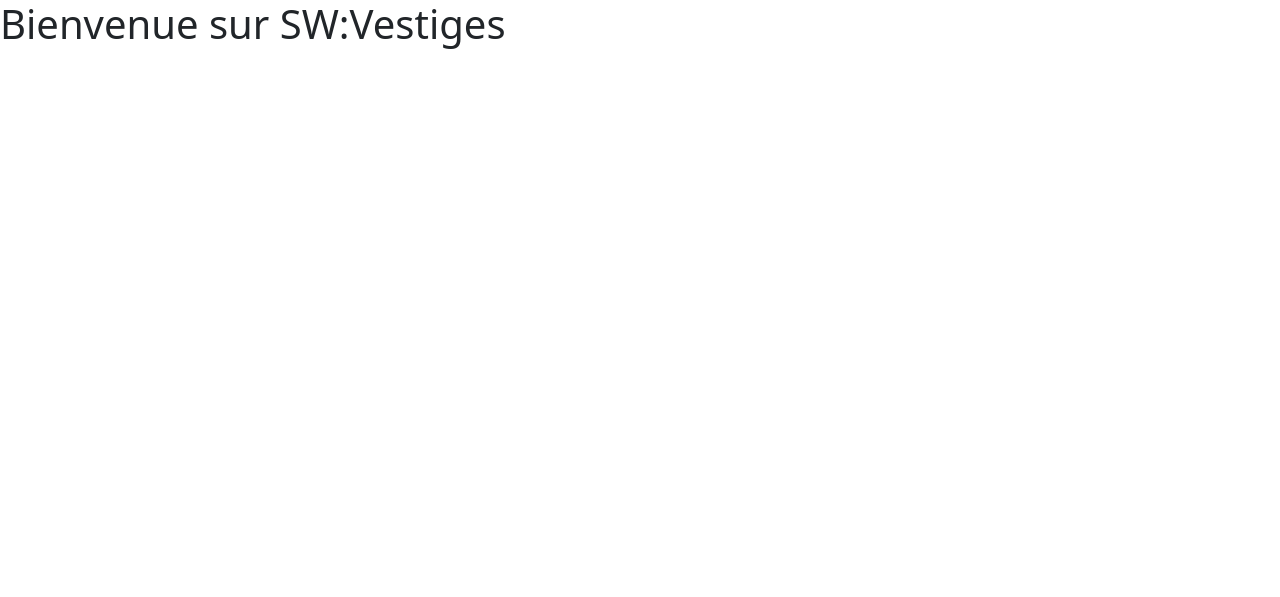
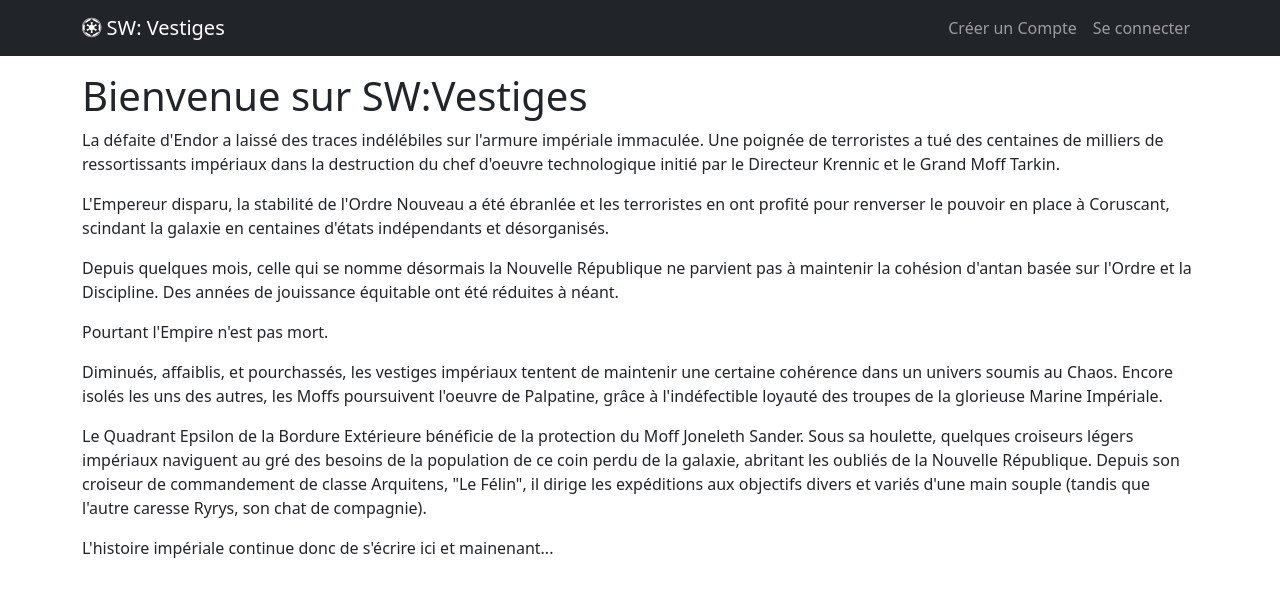
Before and after one commit to jumboduck/sw-vestiges, a Django app: page / in a window 1280 px wide. Shown: the top 597 px of the page. Run offline with Django 3.2, Linux system fonts and the light colour scheme.

Commit message:
Begin creation of navigation

```diff
--- a/home/templates/home/index.html
+++ b/home/templates/home/index.html
@@ -2,5 +2,56 @@
 {% load static %}
 
 {% block content %}
-    <h1>Bienvenue sur SW:Vestiges</h1>
+<div class="container">
+    <div class="row">
+        <div class="col">
+            <h1>Bienvenue sur SW:Vestiges</h1>
+
+            <p>
+                La défaite d'Endor a laissé des traces indélébiles sur l'armure
+                impériale immaculée. Une poignée de terroristes a tué des
+                centaines de milliers de ressortissants impériaux dans la
+                destruction du chef d'oeuvre technologique initié par le
+                Directeur Krennic et le Grand Moff Tarkin.
+            </p>
+
+            <p>
+                L'Empereur disparu, la stabilité de l'Ordre Nouveau a été
+                ébranlée et les terroristes en ont profité pour renverser le
+                pouvoir en place à Coruscant, scindant la galaxie en centaines
+                d'états indépendants et désorganisés.
+            </p>
+            <p>
+                Depuis quelques mois, celle qui se nomme désormais la Nouvelle
+                République ne parvient pas à maintenir la cohésion d'antan basée
+                sur l'Ordre et la Discipline. Des années de jouissance équitable
+                ont été réduites à néant.
+            </p>
+
+            <p>Pourtant l'Empire n'est pas mort.</p>
+
+            <p>
+                Diminués, affaiblis, et pourchassés, les vestiges impériaux
+                tentent de maintenir une certaine cohérence dans un univers
+                soumis au Chaos. Encore isolés les uns des autres, les Moffs
+                poursuivent l'oeuvre de Palpatine, grâce à l'indéfectible
+                loyauté des troupes de la glorieuse Marine Impériale.
+            </p>
+            <p>
+                Le Quadrant Epsilon de la Bordure Extérieure bénéficie de la
+                protection du Moff Joneleth Sander. Sous sa houlette, quelques
+                croiseurs légers impériaux naviguent au gré des besoins de la
+                population de ce coin perdu de la galaxie, abritant les oubliés
+                de la Nouvelle République. Depuis son croiseur de commandement
+                de classe Arquitens, "Le Félin", il dirige les expéditions aux
+                objectifs divers et variés d'une main souple (tandis que l'autre
+                caresse Ryrys, son chat de compagnie).
+            </p>
+            <p>
+                L'histoire impériale continue donc de s'écrire ici et
+                mainenant...
+            </p>
+        </div>
+    </div>
+</div>
 {% endblock %}
--- a/templates/base.html
+++ b/templates/base.html
@@ -12,6 +12,7 @@
 
     {% block corecss %}
         <link href="https://cdn.jsdelivr.net/npm/bootstrap@5.0.1/dist/css/bootstrap.min.css" rel="stylesheet" integrity="sha384-+0n0xVW2eSR5OomGNYDnhzAbDsOXxcvSN1TPprVMTNDbiYZCxYbOOl7+AMvyTG2x" crossorigin="anonymous">
+        <link rel="stylesheet" href="https://cdnjs.cloudflare.com/ajax/libs/font-awesome/5.15.3/css/all.min.css" integrity="sha512-iBBXm8fW90+nuLcSKlbmrPcLa0OT92xO1BIsZ+ywDWZCvqsWgccV3gFoRBv0z+8dLJgyAHIhR35VZc2oM/gI1w==" crossorigin="anonymous" referrerpolicy="no-referrer" />
     {% endblock %}
 
     {% block extra_css %}
@@ -20,7 +21,6 @@
     {% block corejs %}
         <script src="https://cdn.jsdelivr.net/npm/bootstrap@5.0.1/dist/js/bootstrap.bundle.min.js" integrity="sha384-gtEjrD/SeCtmISkJkNUaaKMoLD0//ElJ19smozuHV6z3Iehds+3Ulb9Bn9Plx0x4" crossorigin="anonymous"></script>
         <script src="https://cdn.jsdelivr.net/npm/@popperjs/core@2.9.2/dist/umd/popper.min.js" integrity="sha384-IQsoLXl5PILFhosVNubq5LC7Qb9DXgDA9i+tQ8Zj3iwWAwPtgFTxbJ8NT4GN1R8p" crossorigin="anonymous"></script>
-        <script src="https://cdn.jsdelivr.net/npm/bootstrap@5.0.1/dist/js/bootstrap.min.js" integrity="sha384-Atwg2Pkwv9vp0ygtn1JAojH0nYbwNJLPhwyoVbhoPwBhjQPR5VtM2+xf0Uwh9KtT" crossorigin="anonymous"></script>
     {% endblock %}
 
     {% block extra_js %}
@@ -29,7 +29,50 @@
     <title>SW: Vestiges {% block extra_title %}{% endblock %}</title>
   </head>
   <body>
-    <header class="container-fluid fixed-top"></header>
+    <header class="container-fluid px-0 mb-3">
+        <nav class="navbar navbar-expand-lg navbar-dark bg-dark">
+            <div class="container">
+                <a class="navbar-brand" href="{% url 'home' %}"><i class="fab fa-empire"></i> SW: Vestiges</a>
+                <button class="navbar-toggler" type="button" data-bs-toggle="collapse" data-bs-target="#navbarNav" aria-controls="navbarNav" aria-expanded="false" aria-label="Toggle navigation">
+                    <span class="navbar-toggler-icon"></span>
+                </button>
+                <div class="collapse navbar-collapse d-flex justify-content-end" id="navbarNav">
+                    <ul class="navbar-nav">
+                        {% if request.user.is_authenticated %}
+                            <li class="nav-item">
+                                <a class="nav-link" aria-current="page" href="#">Situation</a>
+                            </li>
+                            <li class="nav-item">
+                                <a class="nav-link" href="#">Personnage</a>
+                            </li>
+                            {% if request.user.is_superuser %}
+                            <li class="nav-item">
+                                <a class="nav-link" href="{% url 'admin:index' %}">Administration</a>
+                            </li>
+                            {% endif %}
+                            <li class="nav-item dropdown">
+                                <a class="nav-link dropdown-toggle" href="#" id="compteDropdown" role="button" data-bs-toggle="dropdown" aria-expanded="false">
+                                    <i class="far fa-user-circle"></i><span class="sr-only">Compte</span>
+                                </a>
+                                <ul class="dropdown-menu" aria-labelledby="compteDropdown">
+                                    <li><a class="dropdown-item" href="#">Profil Utilisateur</a></li>
+                                    <li><hr class="dropdown-divider"></li>
+                                    <li><a class="dropdown-item" href="{% url 'account_logout' %}">Log Out</a></li>
+                                </ul>
+                            </li>
+                        {% else %}
+                            <li class="nav-item">
+                                <a href="{% url 'account_signup' %}" class="nav-link">Créer un Compte</a>
+                            </li>
+                            <li class="nav-item">
+                                <a href="{% url 'account_login' %}" class="nav-link">Se connecter</a>
+                            </li>
+                        {% endif %}
+                    </ul>
+                </div>
+            </div>
+        </nav>
+    </header>
 
     {% if messages %}
         <div class="message-container"></div>
```
Also changed, not shown: 1 other file.
